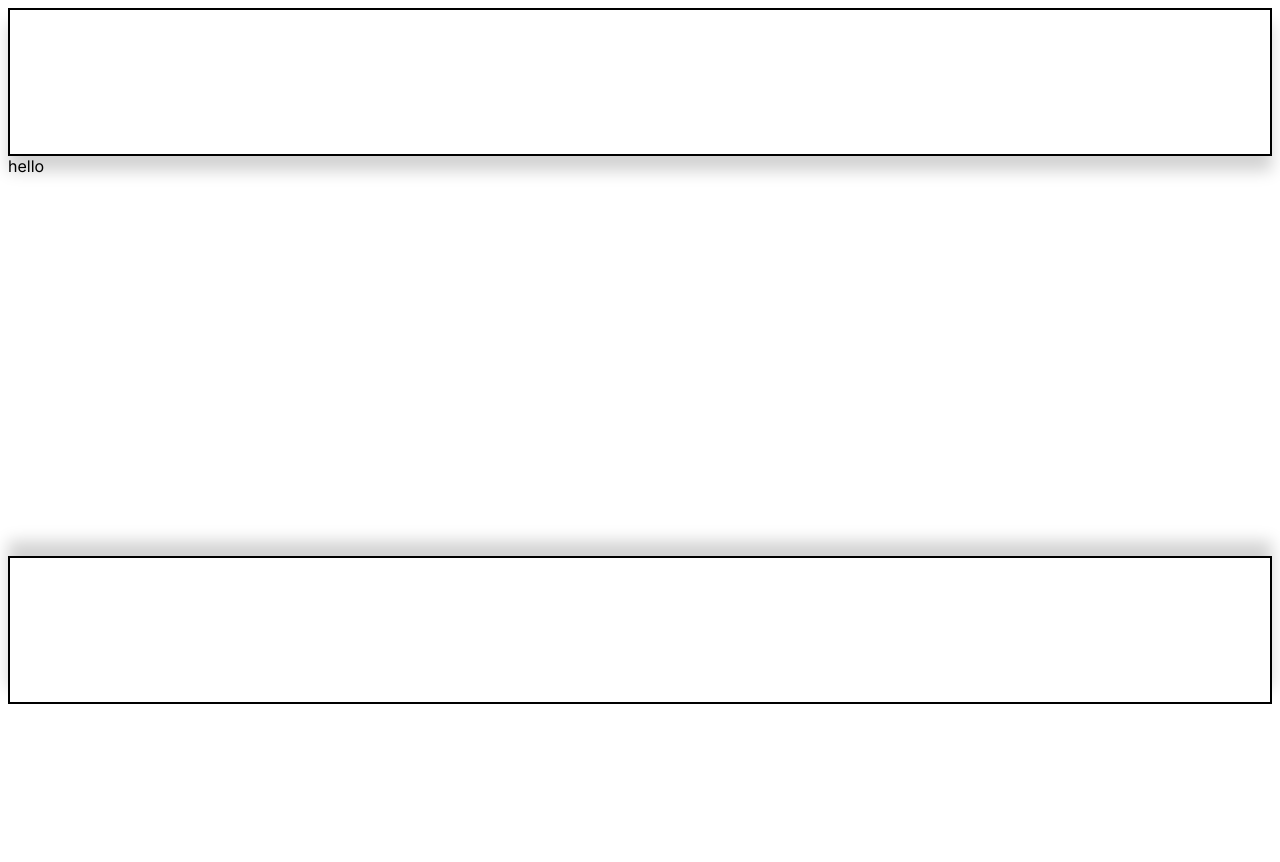
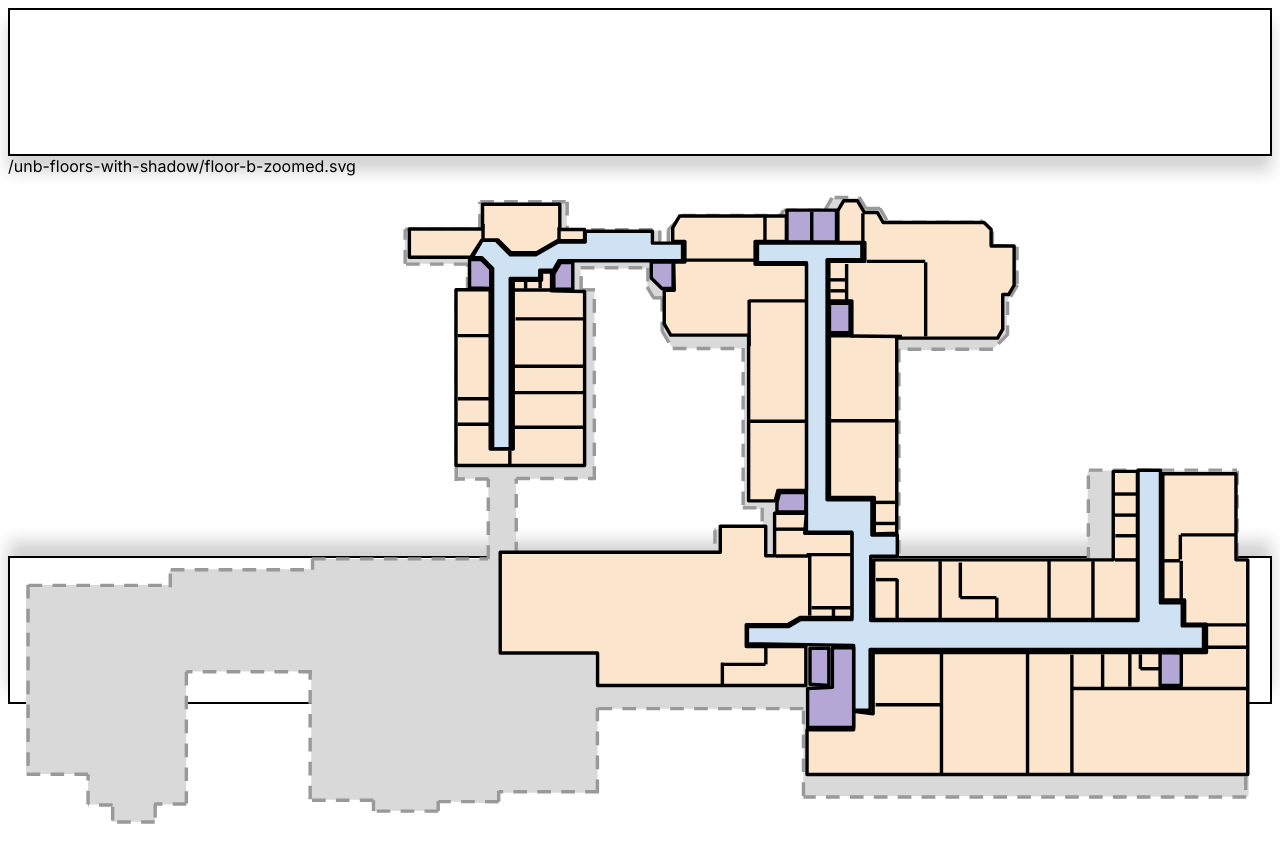
Before and after one commit to YWondimu/nextjs-vercel-deployment, a Next.js app: page / in a window 1280 px wide. Before the commit the page ends 800 px from the top, so only its background shows below. Built offline with nearby package versions, Linux system fonts and the light colour scheme.

Commit message:
Initial Middle.js

```diff
--- a/src/app/Middle.js
+++ b/src/app/Middle.js
@@ -1,9 +1,53 @@
 'use client'
+import { motion } from 'framer-motion';
+
+// TODO: fix the other fiels so that tehy are "zoomed" like b-zoomed is.
+// TODO: make it so that dragging the map slides it UNDER the top and bottom divs, not above
+// --> TODO: I can review stacking contexts, and I can look at the new pop or layout or whatever api.
+
+let folder ='/unb-floors-with-shadow/';
+// let folder ='/unb-floors/';
+let floorName = [
+  'b-zoomed',
+  'e',
+  'd',
+  'c',
+  'b',
+];
+let fileLocation = folder + 'floor-' + floorName[0] + '.svg';
+
+
+// public/next.svg
+// public/unb-floors/floor-b.svg
+// public/unb-floors/floor-c.svg
+// public/unb-floors/floor-d.svg
+// public/unb-floors/floor-e.svg
+// public/unb-floors/floor-f.svg
+// public/unb-floors-with-shadow/floor-b-zoomed.svg
+// public/unb-floors-with-shadow/floor-b.svg
+// public/unb-floors-with-shadow/floor-c.svg
+// public/unb-floors-with-shadow/floor-d.svg
+// public/unb-floors-with-shadow/floor-e.svg
+// public/unb-floors-with-shadow/floor-f.svg
+// public/vercel.svg
+
+// let fileLocation = '';
 
 export default function Middle() {
     return (
-        <div className='middle'>
-      hello
-        </div>
+      <>
+      <div className="middle">
+        {fileLocation}
+        <motion.img
+            className='image'
+            drag
+            dragMomentum={false}
+            // animate={{scale: 1}}
+            src={fileLocation}
+            alt=''
+        >
+        </motion.img>
+      </div>
+      </>
     );
 }
```
